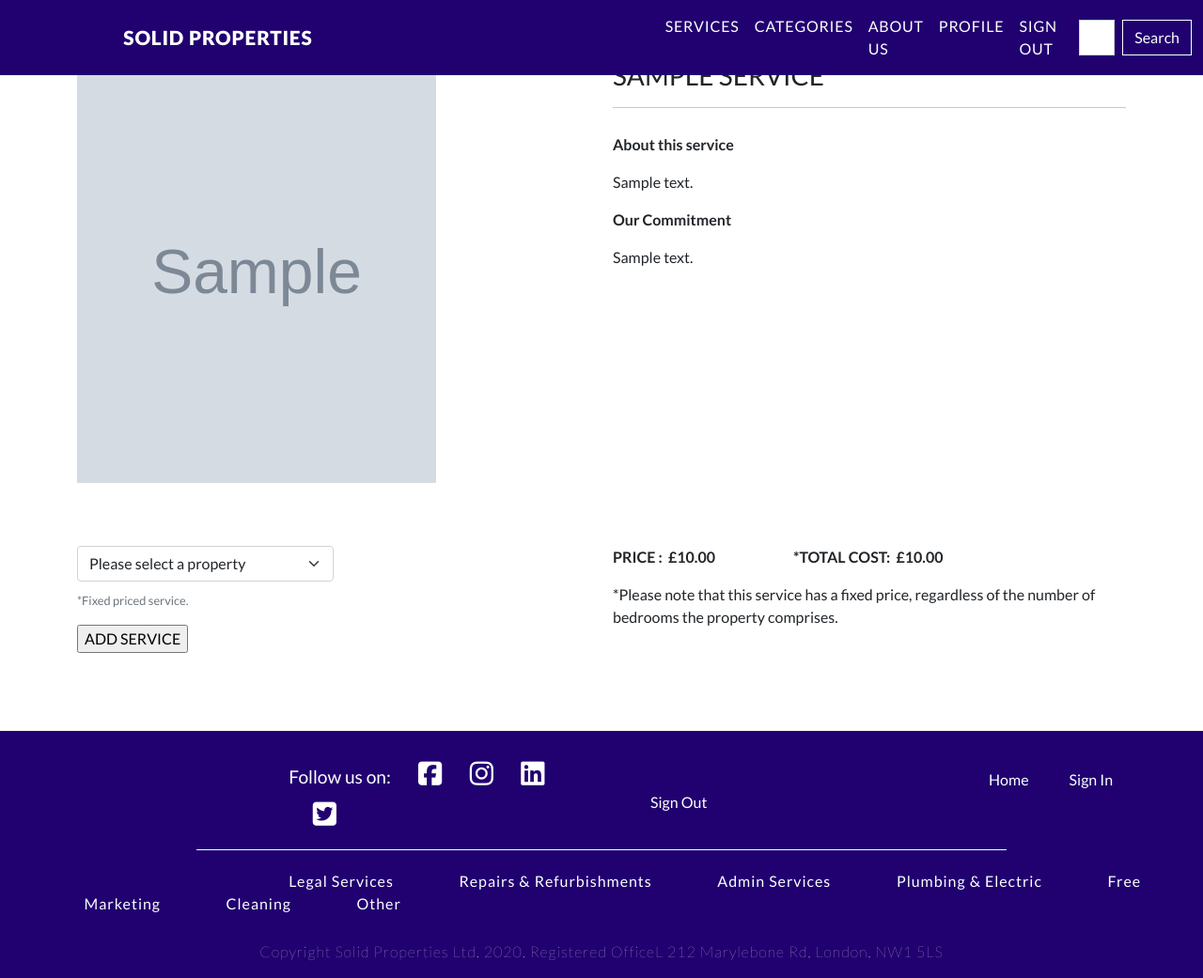
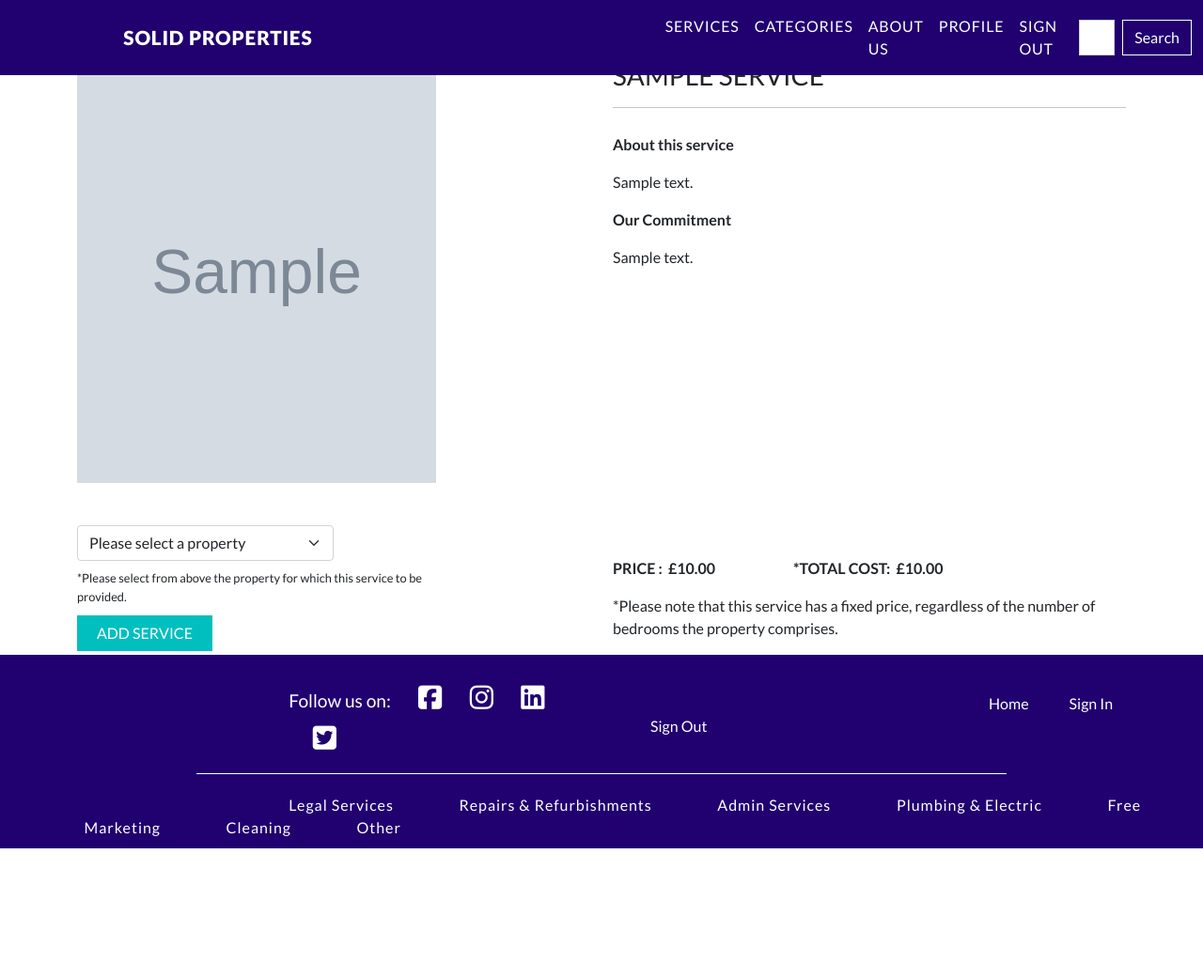
Before and after one commit to Astig-1982/Solid-Properties-Project, a Django app: page /services/detailed_service/1 in a window 1280 px wide. Shown: the whole page at 94% size. After the commit the page ends 903 px from the top, so only its background shows below. Run offline with Django 3.2, Linux system fonts and the light colour scheme; a user stored in the database is signed in; tables that the repository leaves empty hold one stand-in row (values such as "Sample post"); grey boxes marked "Sample" are stand-in pictures; some libraries are stand-ins or nearby versions.

Commit message:
Styled all buttons

```diff
--- a/cart/templates/cart/cart.html
+++ b/cart/templates/cart/cart.html
@@ -12,7 +12,7 @@
     </div>
 </div>
 {% if cart_items %}
-    <div class="container-fluid cart-container">
+    <div class="container-fluid cart-container wrapper">
         <div class="row">
             <table id="data-row">
                 <thead>
@@ -35,7 +35,7 @@
                         <td id="service-data" class="px-2 text-uppercase"><strong>{{ item.service }}</strong>
                             <form method="POST" action="{% url 'remove_from_cart' item.service.id %}" class="remove-service remove-form">
                                 {% csrf_token %}
-                                <input type="submit" value="Remove" id="remove-service-buttons">
+                                <input type="submit" value="Remove" id="remove-service-buttons" class="buttons">
                             </form>
                         </td>
                         <td class="px-2 text-center">£<span class="currency-margin">{{ item.service.price }}</span></td>
@@ -46,7 +46,7 @@
                                     <form method="POST" action="{% url 'remove_address' item.service.id %}" class="remove_address remove-form">
                                     {% csrf_token %}
                                         <input type="hidden" name="property_id" value="{{ property.property.id }}">
-                                        <input type="submit" value="Remove" id="remove-buttons">
+                                        <input type="submit" value="Remove" id="remove-buttons" class="buttons">
                                     </form>
                                     {% if not forloop.last %} <hr class="separator"> {% endif %}
                                 {% endfor %}
--- a/home/templates/home/index.html
+++ b/home/templates/home/index.html
@@ -8,8 +8,8 @@
             <div class="mx-auto text-center title-container">
                 <h2>a full property service company you can trust</h2>
                 <h1 class="main-title">solid properties</h1>
-                <a href="{% url 'services' %}" class="main-action-buttons btn btn-lg rounded-0 text-uppercase py-3">services</a>
-                <a href="" class="main-action-buttons btn btn-lg rounded-0 text-uppercase py-3">register</a>
+                <a href="{% url 'services' %}" class="main-action-buttons buttons btn btn-lg rounded-0 text-uppercase py-3">services</a>
+                <a href="" class="main-action-buttons buttons btn btn-lg rounded-0 text-uppercase py-3">register</a>
             </div>
         </div>
     </div>
--- a/services/templates/services/detailed_service.html
+++ b/services/templates/services/detailed_service.html
@@ -46,20 +46,24 @@
                 </select>
                 {% if service.price_variation %}
                     {% if request.user.is_authenticated %}
-                        <p class="property-select-text">*Please select from above the property for which the total cost of this service to be calculated for.</p>
+                        <p class="property-select-text">*Please select from above the property for which this service to be provided.</p>
                     {% else %}
                         <p class="property-select-text">*Please select from above the number of bedrooms for which the total cost of this service to be calculated for.</p>
                     {% endif %}
                 {% else %}
-                    <p class="property-select-text text-secondary">*Fixed priced service.</p>
+                    {% if request.user.is_authenticated %}
+                        <p class="property-select-text">*Please select from above the property for which this service to be provided.</p>
+                    {% else %}
+                        <p class="property-select-text text-secondary">*Fixed priced service.</p>
+                    {% endif %}
                 {% endif %}
                 <input type="hidden" name="street_address" class="street_address">
-                <input type="submit" value="ADD SERVICE" class="buttons">
+                <input type="submit" value="ADD SERVICE" id="add-service-button" class="buttons">
                 <input type="hidden" name="redirect_url" value="{{ request.path }}">
             </form>
 
 
-            <div class="col-12 col-md-6">
+            <div id="price-col" class="col-12 col-md-6">
                 <p><strong>PRICE  {% if service.price_variation %} (per bedroom) {% endif %}: <span class="price">£<span class="service-price">{{ service.price }}</span></span></strong>
                 {% if service.price_variation %}
                     <strong class="total-bedrooms">*TOTAL COST: <span class="total-price price"></span></strong>
@@ -68,9 +72,9 @@
                 {% endif %}
             </p>
             {% if service.price_variation %}
-                <p>*Please note that the price is for 1 bedroom. Please select the property for which you would like to purchase it to see the total cost for this service.</p>
+                <p class="price-variation-paragraph">*Please note that the price is for 1 bedroom. Please select the property for which you would like to purchase it to see the total cost for this service.</p>
             {% else %}
-                <p>*Please note that this service has a fixed price, regardless of the number of bedrooms the property comprises.</p>
+                <p class="price-variation-paragraph">*Please note that this service has a fixed price, regardless of the number of bedrooms the property comprises.</p>
             {% endif %}
             </div>
 
@@ -80,8 +84,7 @@
 {% block postloadjs %}
 <script type="text/javascript">
 $(document).ready(function(){
-    $('.navbar').css('background-color', 'rgb(33,0,112)')
-    $('.services-container').addClass('detailed-service-bottom')
+    $('.navbar').css('background-color', 'rgb(33,0,112)');
     $('.select-property').change(function(){
         let bedrooms = $(this).val();
         let street_address = $(this).find(":selected").text();
@@ -91,7 +94,7 @@ $(document).ready(function(){
         let totalPrice = servicePriceInt * noOfBedrooms;
         $('.total-price').text(`£${totalPrice.toFixed(2)}`);
         $('.street_address').val(street_address);
-    })
+    });
 });
 </script>
 {% endblock %}
--- a/static/css/base.css
+++ b/static/css/base.css
@@ -1,4 +1,6 @@
 @import url('https://fonts.googleapis.com/css2?family=Lato:wght@100;300;400;700;900&display=swap');
+
+
 
 body {
     margin: 0;
@@ -6,6 +8,9 @@ body {
     font-size: 16px;
     font-family: 'Lato', sans-serif;
     position: relative;
+    display: flex;
+    flex-direction: column;
+    min-height: 100%;
 }
 
 .navbar {
@@ -49,12 +54,32 @@ body {
     border: 1px solid #ffffff;
 }
 
+.buttons {
+    transition-property: background-color, color;
+    transition-duration: .5s;
+    transition-timing-function: ease-in-out;
+}
+
 /* --------------------------------------------------- footer section starts here -------------------------------------------------- */
 
 .footer-container {
     background-color: rgb(33,0,112);
     color: #ffffff;
     padding: 1.5rem 1.5rem 0 1.5rem;
+    position: absolute;
+    bottom: 0;
+    width: 100%;
+    height: 12.9rem;
+    margin-top: 29%;
+}
+
+#page-container {
+  position: relative;
+  min-height: 100vh;
+}
+
+#container-wrapp {
+  padding-bottom: 12.9rem;
 }
 
 .footer-container a {
@@ -146,6 +171,11 @@ body {
     width: 9rem;
     background-color: rgb(2, 191, 191);
     color: #ffffff;
+}
+
+.main-action-buttons:hover {
+    background-color: #ffffff;
+    color: rgb(2, 191, 191);
 }
 
 .categories-title {
@@ -250,10 +280,6 @@ body {
 
 /* --------------------------------------------------- detailed service page starts here -------------------------------------------------- */
 
-.services-container {
-    min-height:
-}
-
 .horizontal-separator {
     margin-bottom: 5%;
 }
@@ -267,22 +293,37 @@ body {
     margin-left: 5rem;
 }
 
+#price-col {
+    margin-top: 3%;
+}
+
 .price {
     margin-left: .2rem;
 }
 
 .property-container {
-    margin-top: 6%;
-}
-
-.detailed-service-bottom {
-    margin-bottom: 6.45%;
+    margin-top: 4%;
 }
 
 .property-select-text {
-    margin-top: 2%;
+    margin: 1.8% 0;
     width: 70%;
     font-size: 80%;
+}
+
+#add-service-button {
+    background-color: rgb(2, 191, 191);
+    color: #ffffff;
+    border: none;
+    width: 9rem;
+    height: 2.4rem;
+    margin-top: 0;
+    border: 1px solid rgb(2, 191, 191);
+}
+
+#add-service-button:hover {
+    background-color: #ffffff;
+    color: rgb(2, 191, 191);
 }
 
 /* --------------------------------------------------- add property page starts here -------------------------------------------------- */
@@ -422,7 +463,22 @@ th, td {
     float: right;
     height: 1.5rem;
     font-size: 50%;
-    margin-top: 25%
+    margin-top: 25%;
+    margin-right: 0;
+}
+
+#remove-buttons, #remove-service-buttons {
+    border: 1px solid rgb(2, 191, 191);
+    color: rgb(2, 191, 191);
+    background-color: #ffffff;
+    transition-property: background-color, color;
+    transition-duration: .2s;
+    transition-timing-function: ease-in-out;
+}
+
+#remove-buttons:hover, #remove-service-buttons:hover {
+    background-color: rgb(2, 191, 191);
+    color: #ffffff;
 }
 
 .multiple-data {
--- a/templates/base.html
+++ b/templates/base.html
@@ -41,7 +41,8 @@
 </head>
 
 <body>
-
+    <div id="page-container">
+        <div id="container-wrapp">
     <header class="fixed-top main-header">
         <nav class="navbar navbar-expand-lg">
             <div class="container-fluid">
@@ -89,7 +90,7 @@
 
     {% block content %}
     {% endblock %}
-
+</div>
     {% block footer %}
     <div class="container-fluid footer-container">
     <div class="row social-row">
@@ -132,6 +133,7 @@
         </div>
     </div>
     </div>
+    </div>
 
     {% block js %}
     <script type="text/javascript">
@@ -143,6 +145,7 @@
                 $('.navbar').removeClass('blue');
                 }
             });
+            $('.footer').css('position', $(document).height() > $(window).height() ? "inherit" : "fixed");
         });
     });
     </script>
```
